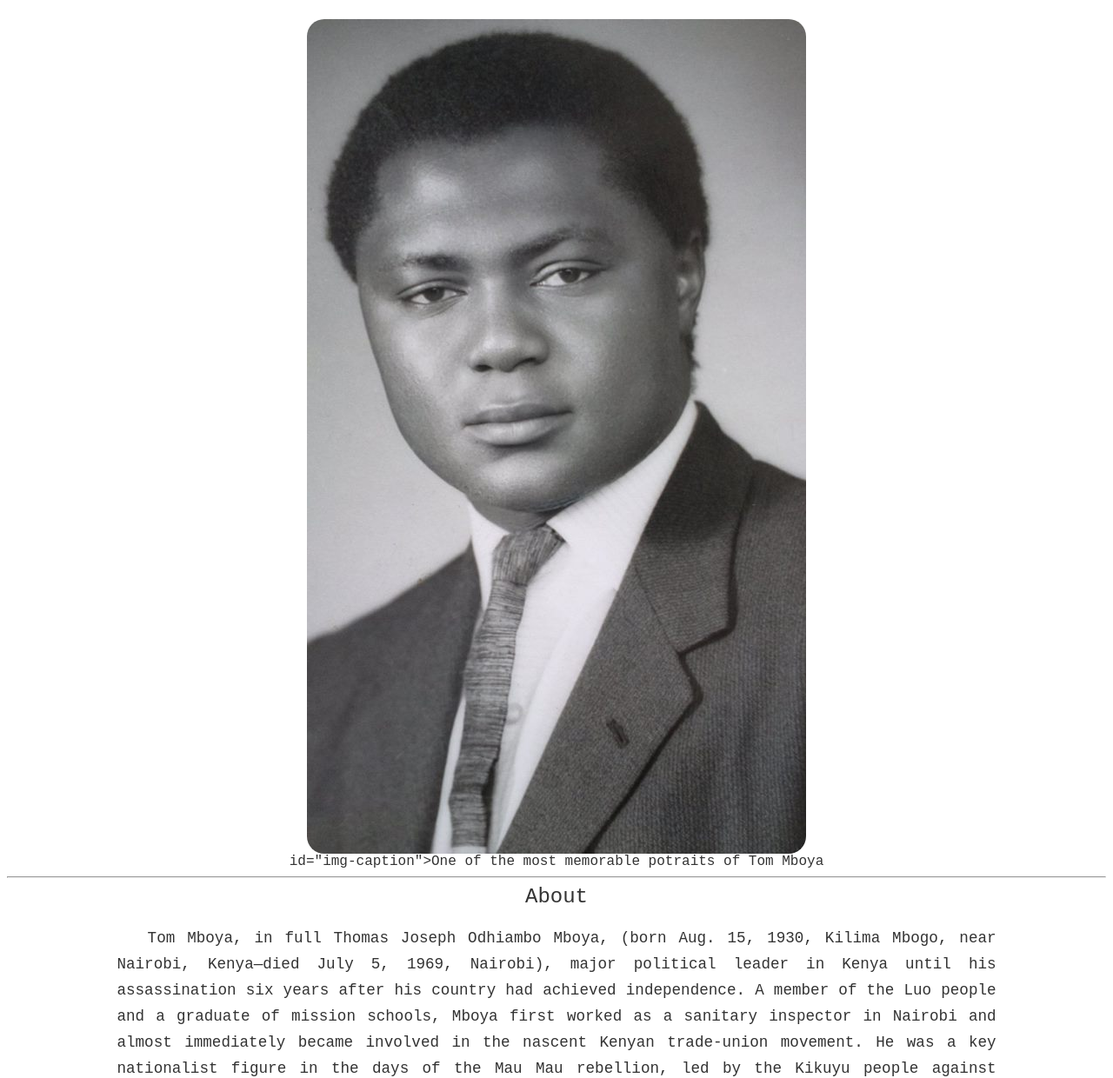
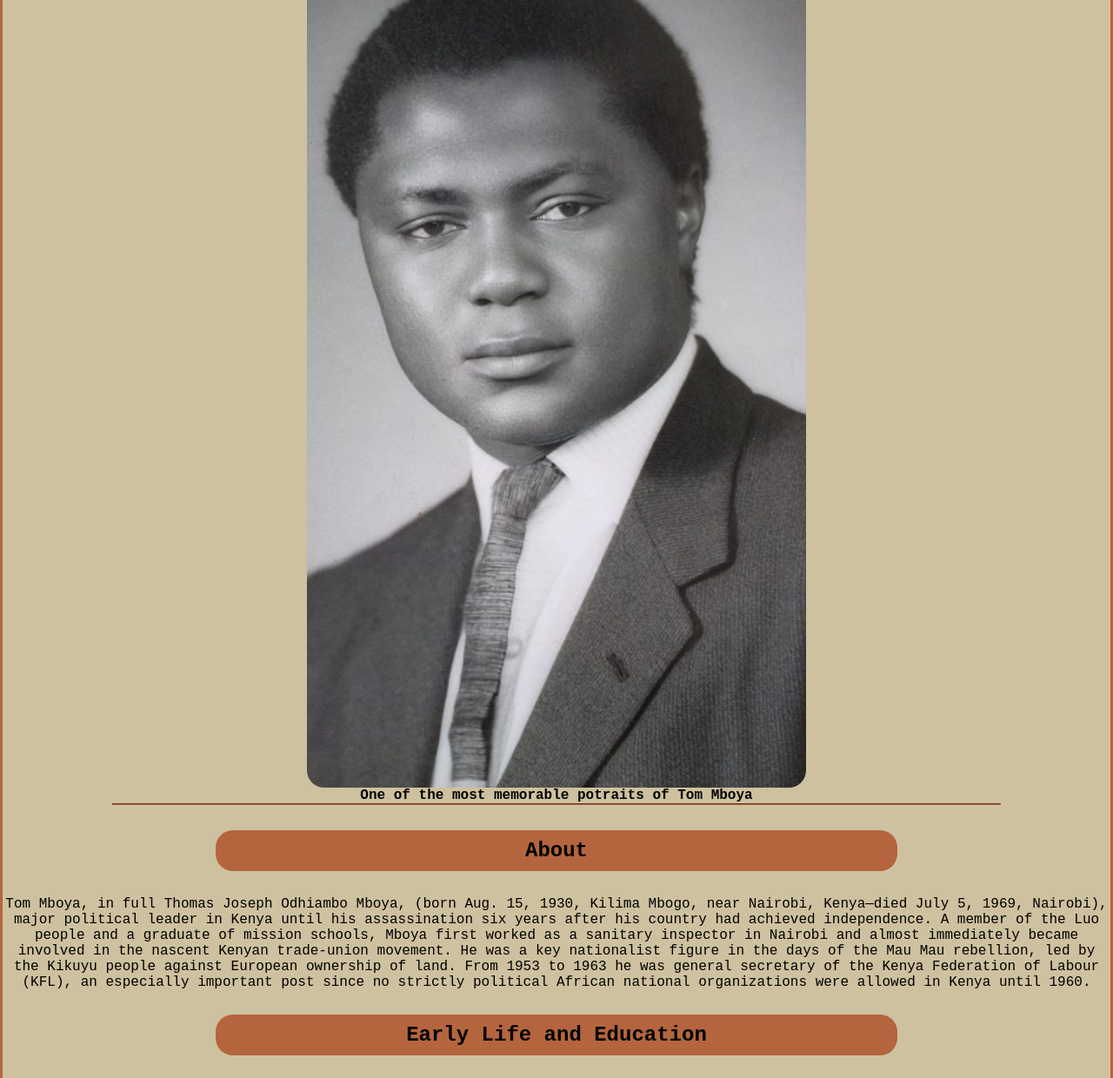
Before and after one commit to 1gilbertkeen/Tribute-Page, a plain HTML site: page index.html in a window 1280 px wide. Shown: the part 139-1379 px from the top of the page at 87% size. Drawn offline with Linux system fonts and the light colour scheme.

```diff
--- a/index.html
+++ b/index.html
@@ -6,6 +6,7 @@
     <title>Tom Mboya Tribute Page</title>
     <meta name="viewport" content="width=device-width, initial-scale=1">
     <link rel="stylesheet" type="text/css" media="screen" href="styles.css"/>
+    <script src="https://cdn.freecodecamp.org/testable-projects-fcc/v1/bundle.js"></script>
 </head>
 <body>
     <div id="main">
@@ -15,9 +16,9 @@
         </header>
         <figure id="img-div">
             <img src="tm.jpg" alt="Tom Mboya's potrait image" id="image">
-            <figcaption>id="img-caption">One of the most memorable potraits of Tom Mboya</figcaption>
+            <figcaption id="img-caption">One of the most memorable potraits of Tom Mboya</figcaption>
         </figure>
-        <hr>
+        <hr class="hrtop">
         <div id="tribute-info">
             <h2>About</h2>
             <p class="tribute-paragraph">Tom Mboya, in full Thomas Joseph Odhiambo Mboya, (born Aug. 15, 1930, Kilima Mbogo, near Nairobi, Kenya—died July 5, 1969, Nairobi),
@@ -64,10 +65,10 @@
             </blockquote>
             <p>If you have time, you should read more about this legend in Kenyan Politics on his <a id="tribute-link" href="https://www.britannica.com/biography/Tom-Mboya" target="_blank">Brittannica entry</a></p>
         </div>
-    </div>
+        <hr class="hrbottom">
 <footer>
     <p> This content was coded by <a href="https://github.com/theekeen/Tribute-Page" target="_blank">GK</a> for <a href="https://www.freecodecamp.org" target="_blank">FCC</a> tribute page challenge</p>
 </footer>
-<script src="https://cdn.freecodecamp.org/testable-projects-fcc/v1/bundle.js"></script>
+</div>
 </body>
 </html>
--- a/styles.css
+++ b/styles.css
@@ -2,17 +2,30 @@
     font-family: 'Courier New', Courier, monospace;
     text-align: center;
     min-width: 260px;
-    color: #333;
+    color: #000;
+    background-color:#cec19f;
+    margin: auto;
+
+}
+#main {
+    box-sizing: border-box;
+    text-align: center;
+    border-radius: 10px;
+    border: 3px solid #b4653e;
 }
 h1{
     font-size: 3.5em;
     font-weight: 900;
-    margin-bottom: 0;
 }
 
 h2 {
-    margin-top: 0;
-    font-weight: 400;
+    max-width: 60%;
+    margin: 1.2em auto;
+    padding: 10px;
+    border-radius: 20px;
+    background: #b4653e;
+   font-size: 1.5em;
+    font-weight: 600;
 }
 
 #title {
@@ -22,14 +35,6 @@ h2 {
     align-items: center;
     width: 100%;
     background-color:
-}
-
-#img-div {
-    margin:-5px;
-    margin-top:20px;
-    width:100%;
-    border:5px solid white;
-    background:white;
 }
 img{
     max-width: 80%;
@@ -43,6 +48,16 @@ img{
     font-weight: bold;
   }
 
+  .hrtop {
+    max-width:80%;
+    border-color: #b4653e
+  }
+
+  .hrbottom {
+        max-width:90%;
+        border-color: #b4653e;
+      }
+  }
   .tribute-paragraph {
       max-width: 80%;
       margin: auto;
```
